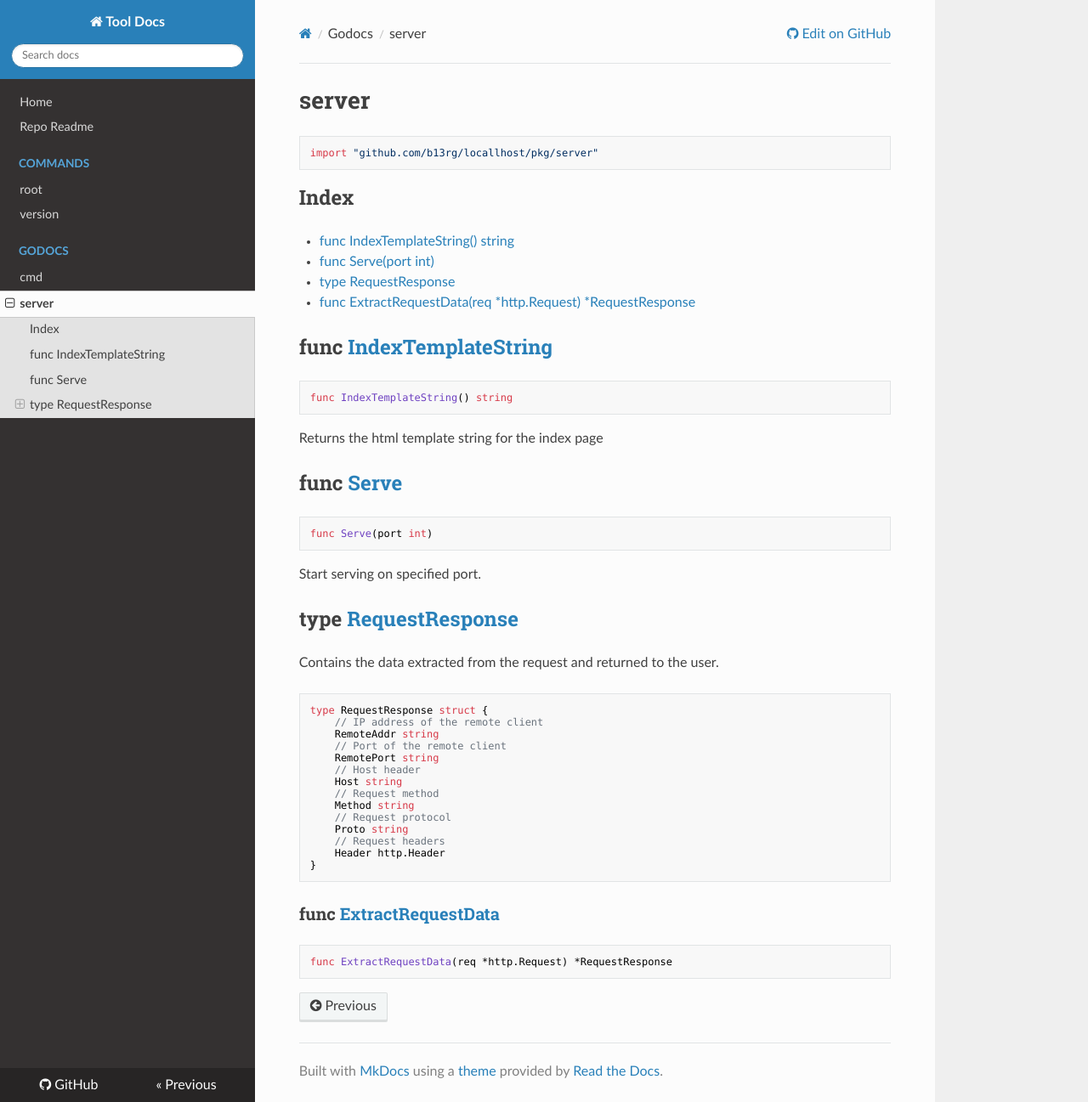
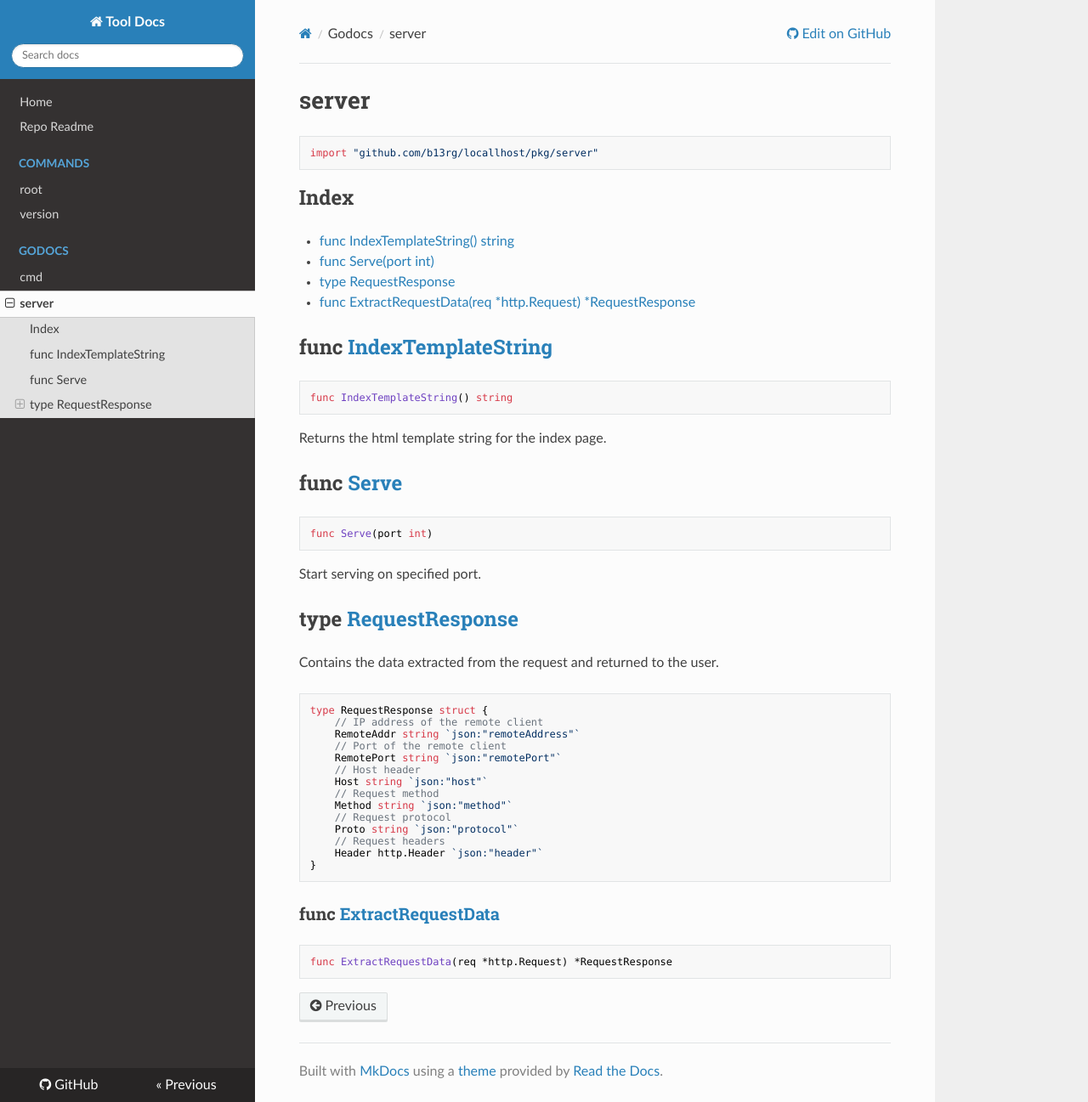
Before and after one commit to B13rg/locallhost, an MkDocs documentation site: the page built from docs/godoc/server.md, in a window 1280 px wide and 1297 px high. Shown: the whole window at 85% size. Built offline with MkDocs 1.6.1, drawn with Linux system fonts in a browser that asks for light colours; nearby versions of some CDN libraries.

````diff
--- a/docs/godoc/server.md
+++ b/docs/godoc/server.md
@@ -13,16 +13,16 @@ import "github.com/b13rg/locallhost/pkg/server"
 
 
 <a name="IndexTemplateString"></a>
-## func [IndexTemplateString](<https://github.com:b13rg/locallhost/blob/main/pkg/server/index-tmpl.go#L22>)
+## func [IndexTemplateString](<https://github.com:b13rg/locallhost/blob/main/pkg/server/index-tmpl.go#L24>)
 
 ```go
 func IndexTemplateString() string
 ```
 
-Returns the html template string for the index page
+Returns the html template string for the index page.
 
 <a name="Serve"></a>
-## func [Serve](<https://github.com:b13rg/locallhost/blob/main/pkg/server/server.go#L75>)
+## func [Serve](<https://github.com:b13rg/locallhost/blob/main/pkg/server/server.go#L76>)
 
 ```go
 func Serve(port int)
@@ -38,22 +38,22 @@ Contains the data extracted from the request and returned to the user.
 ```go
 type RequestResponse struct {
     // IP address of the remote client
-    RemoteAddr string
+    RemoteAddr string `json:"remoteAddress"`
     // Port of the remote client
-    RemotePort string
+    RemotePort string `json:"remotePort"`
     // Host header
-    Host string
+    Host string `json:"host"`
     // Request method
-    Method string
+    Method string `json:"method"`
     // Request protocol
-    Proto string
+    Proto string `json:"protocol"`
     // Request headers
-    Header http.Header
+    Header http.Header `json:"header"`
 }
 ```
 
 <a name="ExtractRequestData"></a>
-### func [ExtractRequestData](<https://github.com:b13rg/locallhost/blob/main/pkg/server/server.go#L49>)
+### func [ExtractRequestData](<https://github.com:b13rg/locallhost/blob/main/pkg/server/server.go#L48>)
 
 ```go
 func ExtractRequestData(req *http.Request) *RequestResponse
````
Also changed, not shown: docs/godoc/cmd.md (+7 -5 lines), 6 other files.
